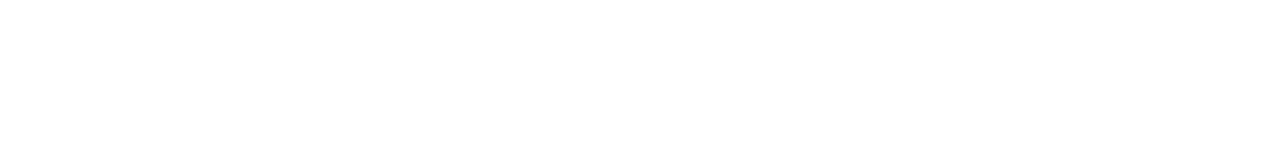
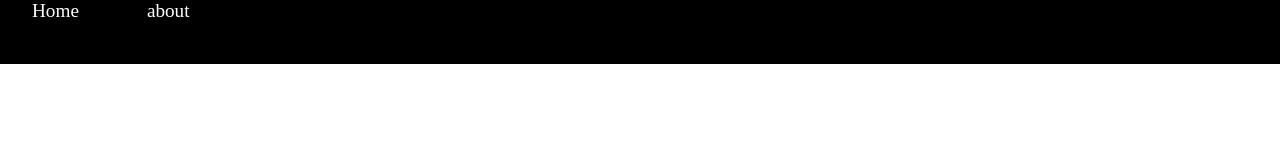
Before and after one commit to prajwal1207/prajwal, a plain HTML site: page index.html in a window 1280 px wide. Drawn offline with Linux system fonts and the light colour scheme.

Commit message:
feat-header

```diff
--- a/index.html
+++ b/index.html
@@ -1,12 +1,41 @@
 <!DOCTYPE html>
 <html lang="en">
+
 <head>
     <meta charset="UTF-8">
     <meta http-equiv="X-UA-Compatible" content="IE=edge">
     <meta name="viewport" content="width=device-width, initial-scale=1.0">
     <title>webpage</title>
 </head>
+<style>
+    * {
+        margin: 0;
+        padding: 0;
+    }
+
+    header {
+        background-color: black;
+        color: white;
+        height: 4rem;
+
+
+    }
+
+    li {
+        display: inline;
+        font-size: larger;
+        margin: 2rem;
+    }
+</style>
+
 <body>
+    <header>
+        <nav>
+            <li>Home</li>
+            <li>about</li>
+        </nav>
+    </header>
 
 </body>
+
 </html>
```
